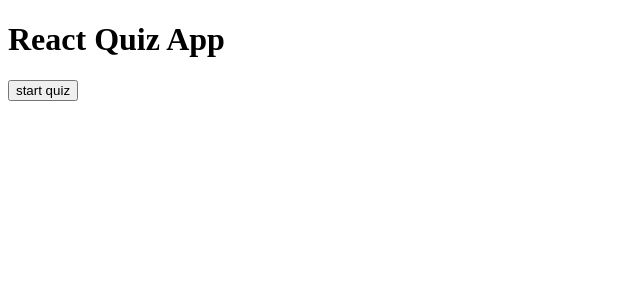
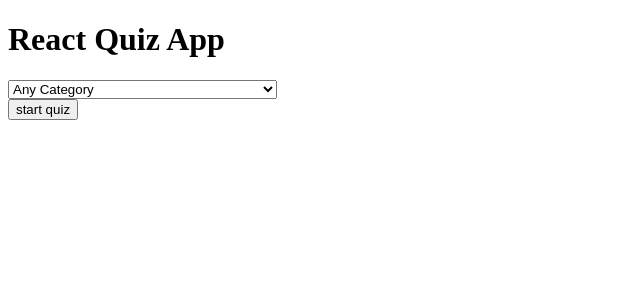
Before and after one commit to Taimoorkhan1122/Typescript-quiz-app, a React (Create React App) app: page / in a window 1280 px wide. Shown: the top 300 px of the page, without its empty margins (0-640 px from the left). Built offline with nearby package versions, Linux system fonts and the light colour scheme.

Commit message:
FEAT: added some refactoring

```diff
--- a/src/API.ts
+++ b/src/API.ts
@@ -24,7 +24,7 @@ export const fetchQuizData = async (
   difficulty: Difficulty,
   category: string
 ) => {
-  const endPoint = `https://opentdb.com/api.php?amount=${amount}&category=${category} &difficulty=${difficulty}`;
+  const endPoint = `https://opentdb.com/api.php?amount=${amount}&category=${category}&difficulty=${difficulty}`;
   console.log(endPoint);
 
   try {
--- a/src/App.tsx
+++ b/src/App.tsx
@@ -1,4 +1,4 @@
-import React, { useEffect, useState } from "react";
+import React, { useState } from "react";
 import { fetchQuizData, Difficulty, QuestionState } from "./API";
 
 // components
@@ -6,7 +6,7 @@ import { SelectCategory, QuestionCard } from "./Components";
 
 const TOTAL_QUESTIONS = 10;
 
-type AnswerObject = {
+export type AnswerObject = {
   question: string;
   answer: string;
   isCorrect: boolean;
@@ -20,12 +20,17 @@ const App = () => {
   const [userAnswers, setUserAnswers] = useState<AnswerObject[]>([]);
   const [score, setScore] = useState(0);
   const [gameOver, setGameOver] = useState(true);
+  const [category, setCategory] = useState("");
 
   // start the quiz
   const startQuiz = async () => {
     setLoading(true);
     setGameOver(false);
-    const newQuestions = await fetchQuizData(TOTAL_QUESTIONS, Difficulty.EASY);
+    const newQuestions = await fetchQuizData(
+      TOTAL_QUESTIONS,
+      Difficulty.EASY,
+      category
+    );
     setQuestions(newQuestions);
 
     setUserAnswers([]);
@@ -33,7 +38,6 @@ const App = () => {
     setNumber(0);
     setLoading(false);
   };
-  console.log(questions);
 
   // check answer
   const checkAnswer = (e: React.MouseEvent<HTMLButtonElement>) => {
@@ -62,14 +66,24 @@ const App = () => {
       : setNumber(nextQuestion);
   };
 
+  // handler
+  const handler = (e: React.ChangeEvent<HTMLSelectElement>) => {
+    const selectCategory = e.currentTarget.value;
+    selectCategory !== "any" && setCategory(selectCategory);
+  };
+
   return (
     <div className="App">
       <h1>React Quiz App</h1>
+
       {/* if not game over and the its not the last answer than show this button */}
       {gameOver || userAnswers.length === TOTAL_QUESTIONS ? (
-        <button className="start" onClick={startQuiz}>
-          start quiz
-        </button>
+        <div className="container">
+          <SelectCategory handler={handler} />
+          <button className="start" onClick={startQuiz}>
+            start quiz
+          </button>
+        </div>
       ) : null}
       {!gameOver && <p>Score: {score}</p>}
       {loading && !gameOver && <p>Loading...</p>}
@@ -93,7 +107,6 @@ const App = () => {
             Next question
           </button>
         )}
-      {/* <SelectCategory /> */}
     </div>
   );
 };
--- a/src/Components/QuestionCard.tsx
+++ b/src/Components/QuestionCard.tsx
@@ -1,12 +1,15 @@
 import React from "react";
+
+// types
+import { AnswerObject } from "../App";
 
 type CardProps = {
   question: string;
   answers: string[];
-  callback: any;
+  callback: (e: React.MouseEvent<HTMLButtonElement>) => void;
   questionNum: number;
   totalQuestions: number;
-  userAnswer: any;
+  userAnswer: AnswerObject | undefined;
 };
 
 // we want to tell typescript that this is a react functional compoent
@@ -28,7 +31,10 @@ const QuestionCard: React.FC<CardProps> = ({
       <div>
         {answers.map((answer) => (
           <div>
-            <button disabled={userAnswer} value={answer} onClick={callback}>
+            <button
+              disabled={userAnswer ? true : false}
+              value={answer}
+              onClick={callback}>
               {/* answer we are getting from answers array */}
               <span dangerouslySetInnerHTML={{ __html: answer }} />
             </button>
--- a/src/Components/SelectCategory.tsx
+++ b/src/Components/SelectCategory.tsx
@@ -1,9 +1,16 @@
 import React from "react";
 
-const SelectCategory = () => {
+type Props = {
+  handler: (e: React.ChangeEvent<HTMLSelectElement>) => any;
+};
+
+const SelectCategory: React.FC<Props> = ({ handler }) => {
   return (
     <div>
-      <select name="trivia_category" className="form-control">
+      <select
+        onChange={handler}
+        name="trivia_category"
+        className="form-control">
         <option value="any">Any Category</option>
         <option value="9">General Knowledge</option>
         <option value="10">Entertainment: Books</option>
```
